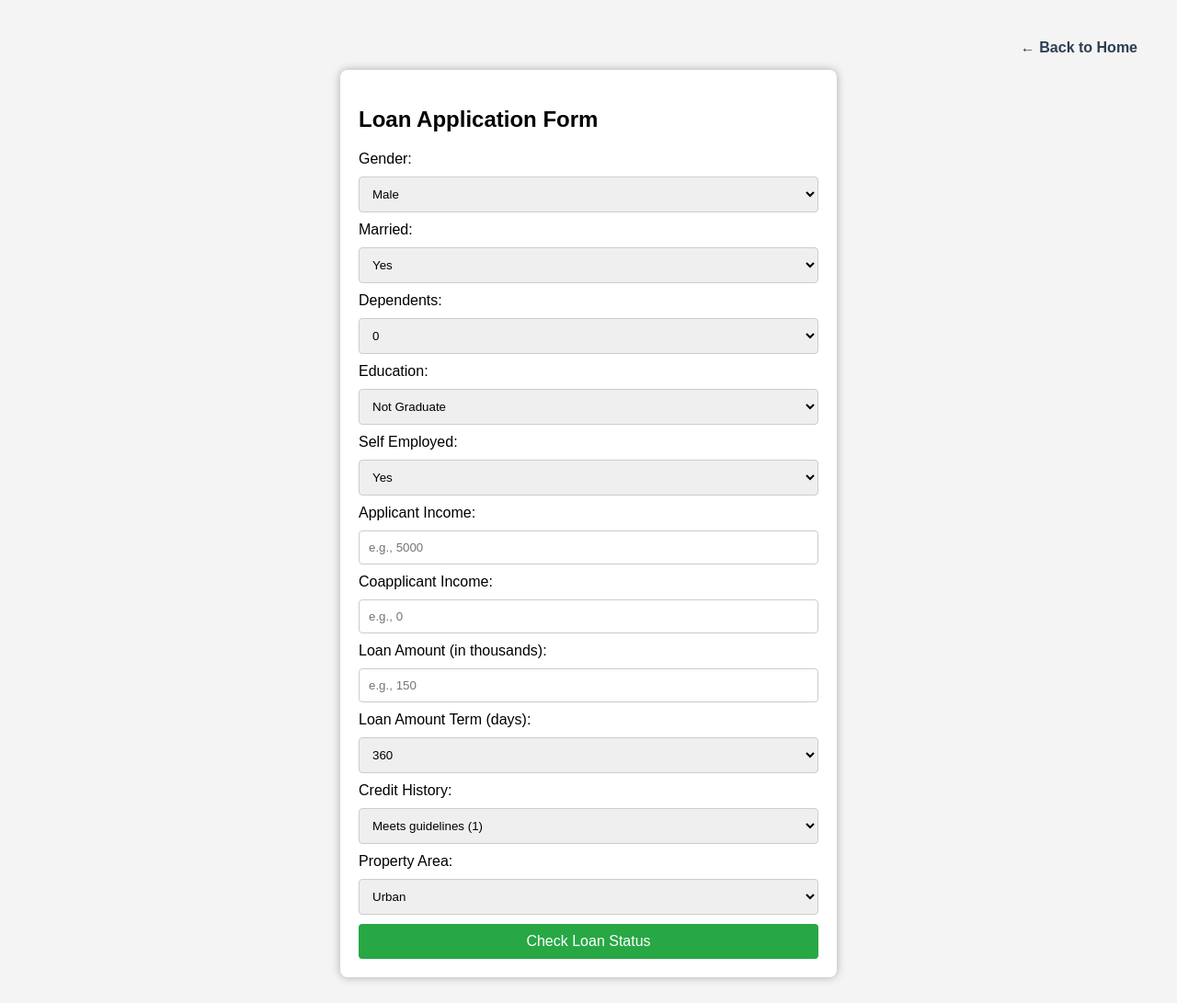
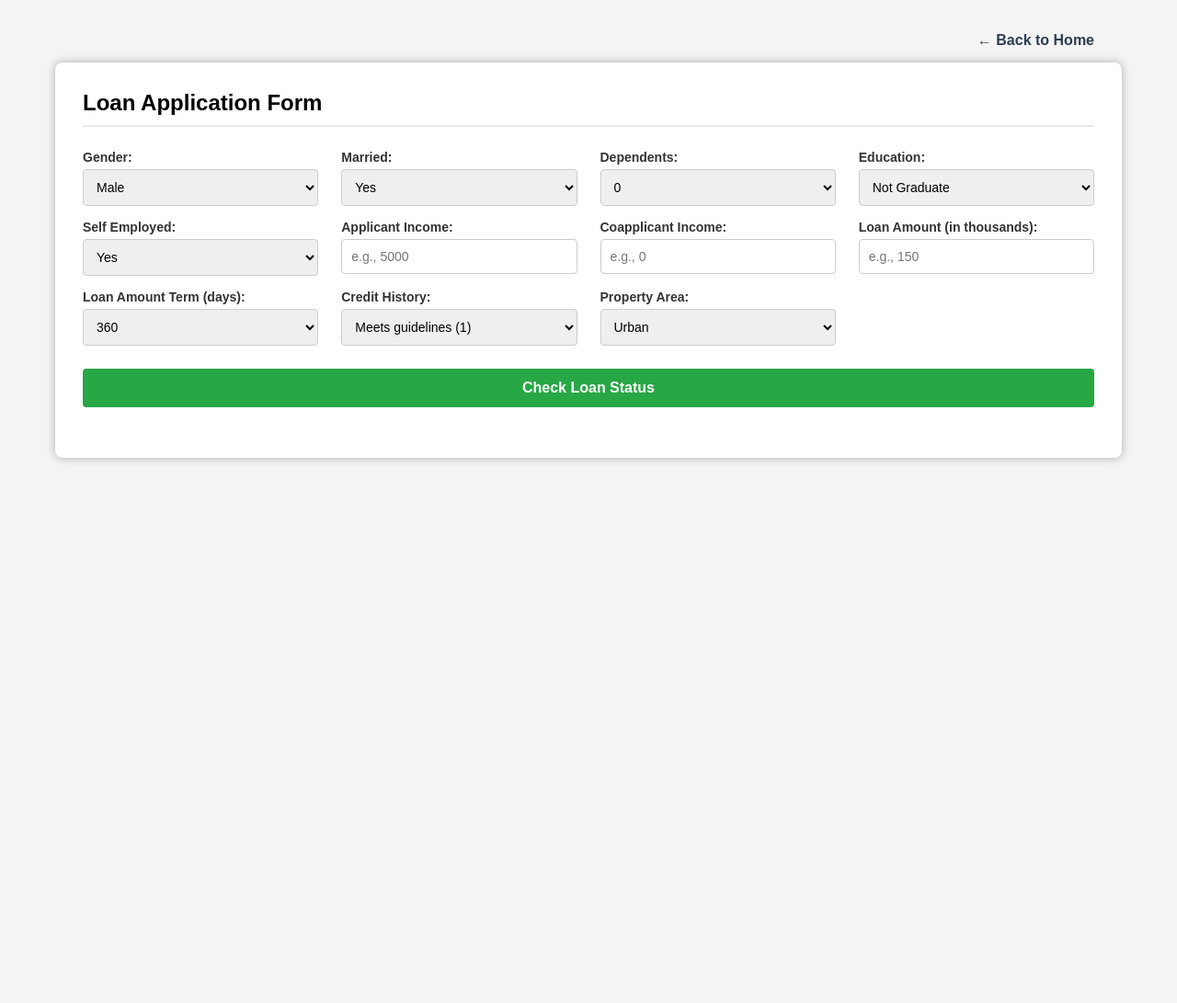
Before and after one commit to bnvreddy/SmartLender, a Flask app: page /apply in a window 1280 px wide. Shown: the whole page at 92% size. After the commit the page ends 503 px from the top, so only its background shows below. Run offline with Flask 3, Linux system fonts and the light colour scheme; parts of the project's set-up code (start-up, migrations or seed data) failed here and were passed over.

Commit message:
Changed Layout of form

```diff
--- a/Flask/templates/predict.html
+++ b/Flask/templates/predict.html
@@ -4,36 +4,65 @@
     <title>SmartLender - Loan Application</title>
     <style>
       body {
-        font-family: Arial;
+        font-family: Arial, sans-serif;
         background-color: #f4f4f4;
         padding: 20px;
+        margin: 0;
       }
       .form-container {
         background: white;
-        padding: 20px;
+        padding: 30px;
         border-radius: 8px;
-        max-width: 500px;
+        max-width: 1100px; /* Widened to fit horizontal layout */
         margin: auto;
         box-shadow: 0px 0px 10px #aaa;
+      }
+      h2 {
+        margin-top: 0;
+        margin-bottom: 25px;
+        border-bottom: 2px solid #eaeaea;
+        padding-bottom: 10px;
+      }
+      /* Grid system to align fields horizontally */
+      .form-grid {
+        display: grid;
+        grid-template-columns: repeat(auto-fill, minmax(220px, 1fr));
+        gap: 15px 25px; /* Adjusts horizontal and vertical spacing */
+        margin-bottom: 25px;
+      }
+      .form-group {
+        display: flex;
+        flex-direction: column; /* Keeps labels directly above inputs */
+      }
+      label {
+        font-weight: bold;
+        font-size: 14px;
+        color: #333;
+        margin-bottom: 5px;
       }
       input,
       select {
         width: 100%;
         padding: 10px;
-        margin: 10px 0;
         border: 1px solid #ccc;
         border-radius: 4px;
         box-sizing: border-box;
+        font-size: 14px;
+      }
+      .button-container {
+        grid-column: 1 / -1; /* Spans the full width of the grid */
+        margin-top: 10px;
       }
       button {
         background-color: #28a745;
         color: white;
-        padding: 10px 15px;
+        padding: 12px 15px;
         border: none;
         border-radius: 4px;
         cursor: pointer;
         width: 100%;
         font-size: 16px;
+        font-weight: bold;
       }
       button:hover {
         background-color: #218838;
@@ -41,7 +70,7 @@
     </style>
   </head>
   <body>
-    <div style="text-align: right; padding: 15px; background: #f4f4f4">
+    <div style="text-align: right; padding: 15px; max-width: 1100px; margin: auto;">
       <a
         href="/"
         style="text-decoration: none; color: #2c3e50; font-weight: bold"
@@ -52,18 +81,25 @@
     <div class="form-container">
       <h2>Loan Application Form</h2>
       <form action="/predict" method="POST">
+        <div class="form-grid">
+
+          <div class="form-group">
             <label>Gender:</label>
             <select name="Gender" required>
               <option value="1">Male</option>
               <option value="0">Female</option>
             </select>
+          </div>
 
+          <div class="form-group">
             <label>Married:</label>
             <select name="Married" required>
               <option value="1">Yes</option>
               <option value="0">No</option>
             </select>
+          </div>
 
+          <div class="form-group">
             <label>Dependents:</label>
             <select name="Dependents" required>
               <option value="0">0</option>
@@ -71,19 +107,25 @@
               <option value="2">2</option>
               <option value="3">3+</option>
             </select>
+          </div>
 
+          <div class="form-group">
             <label>Education:</label>
             <select name="Education" required>
               <option value="0">Not Graduate</option>
               <option value="1">Graduate</option>
             </select>
+          </div>
 
+          <div class="form-group">
             <label>Self Employed:</label>
             <select name="Self_Employed" required>
               <option value="1">Yes</option>
               <option value="0">No</option>
             </select>
+          </div>
 
+          <div class="form-group">
             <label>Applicant Income:</label>
             <input
               type="number"
@@ -91,7 +133,9 @@
               placeholder="e.g., 5000"
               required
             />
+          </div>
 
+          <div class="form-group">
             <label>Coapplicant Income:</label>
             <input
               type="number"
@@ -99,7 +143,9 @@
               placeholder="e.g., 0"
               required
             />
+          </div>
 
+          <div class="form-group">
             <label>Loan Amount (in thousands):</label>
             <input
               type="number"
@@ -107,7 +153,9 @@
               placeholder="e.g., 150"
               required
             />
+          </div>
 
+          <div class="form-group">
             <label>Loan Amount Term (days):</label>
             <select name="Loan_Amount_Term" required>
               <option value="360">360</option>
@@ -115,21 +163,30 @@
               <option value="240">240</option>
               <option value="120">120</option>
             </select>
+          </div>
 
+          <div class="form-group">
             <label>Credit History:</label>
             <select name="Credit_History" required>
               <option value="1">Meets guidelines (1)</option>
               <option value="0">Does not meet (0)</option>
             </select>
+          </div>
 
+          <div class="form-group">
             <label>Property Area:</label>
             <select name="Property_Area" required>
               <option value="2">Urban</option>
               <option value="1">Semiurban</option>
               <option value="0">Rural</option>
             </select>
+          </div>
 
+          <div class="button-container">
             <button type="submit">Check Loan Status</button>
+          </div>
+
+        </div>
       </form>
     </div>
   </body>
```
Lines whose indentation alone changed are shown as unchanged.
